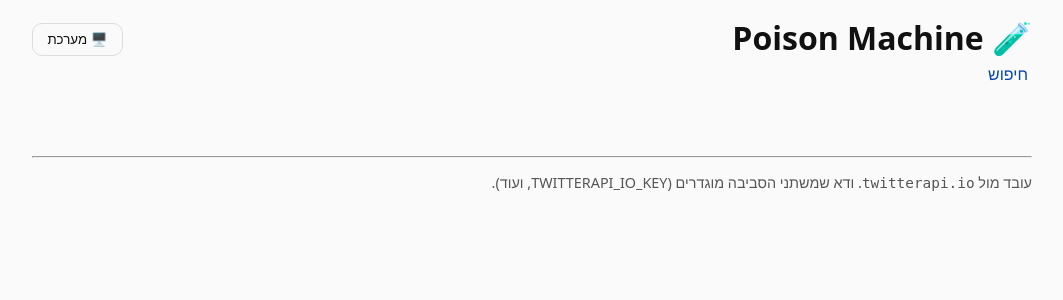
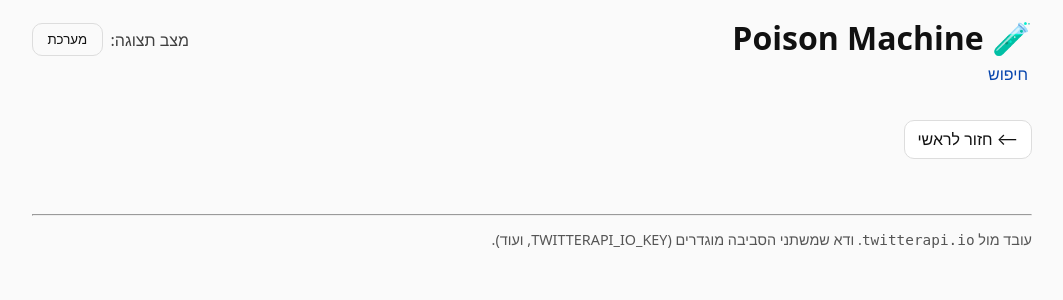
Before and after one commit to yoavik/poison-search, a FastAPI app: template templates/base.html in a window 1280 px wide. Shown: the top 300 px of the page, without its empty margins (108-1171 px from the left). Run offline with FastAPI, Linux system fonts and the light colour scheme; the template is opened without the code that fills it, so the values that code supplies are empty.

Commit message:
Add files via upload
upload version 4

```diff
--- a/static/style.css
+++ b/static/style.css
@@ -37,3 +37,11 @@
 .error{white-space:pre-wrap;background:#3b1f1f;border:1px solid #854a4a;padding:1rem;border-radius:8px;color:#ffdede}
 mark{background: #ffea70; padding: 0 .15em; border-radius: .2em;}
 .topbar{display:flex;align-items:center;justify-content:space-between}
+
+
+.display-mode{display:flex;align-items:center;gap:.5rem}
+.display-mode-title{opacity:.8}
+
+.back-home-wrap{margin:.2rem 0 1rem 0}
+.back-home{display:inline-block;padding:.45rem .8rem;border:1px solid var(--card-border);border-radius:10px;background:var(--card-bg);color:var(--fg);text-decoration:none}
+.back-home:hover{filter:brightness(1.05)}
--- a/templates/base.html
+++ b/templates/base.html
@@ -1,3 +1,4 @@
+
 <!doctype html>
 <html lang="he" dir="rtl" data-theme="system">
   <head>
@@ -6,7 +7,6 @@
     <title>{{ title }}</title>
     <link rel="stylesheet" href="/static/style.css">
     <script>
-      // Theme handling: 'system' | 'light' | 'dark'
       (function() {
         const saved = localStorage.getItem('pm-theme') || 'system';
         document.documentElement.setAttribute('data-theme', saved);
@@ -20,13 +20,8 @@
         window.addEventListener('DOMContentLoaded', () => {
           const btn = document.getElementById('theme-toggle');
           const label = document.getElementById('theme-label');
-          function labelFor(mode){
-            return mode === 'dark' ? '🌙 כהה' : mode === 'light' ? '☀️ בהיר' : '🖥️ מערכת';
-          }
-          function updateLabel(){
-            const mode = document.documentElement.getAttribute('data-theme') || 'system';
-            label.textContent = labelFor(mode);
-          }
+          function labelFor(mode){ return mode === 'dark' ? 'כהה' : mode === 'light' ? 'בהיר' : 'מערכת'; }
+          function updateLabel(){ const mode = document.documentElement.getAttribute('data-theme') || 'system'; label.textContent = labelFor(mode); }
           function cycle() {
             const current = document.documentElement.getAttribute('data-theme') || 'system';
             const next = current === 'system' ? 'light' : current === 'light' ? 'dark' : 'system';
@@ -49,16 +44,26 @@
     <header class="container">
       <div class="topbar">
         <h1>🧪 Poison Machine</h1>
-        <button id="theme-toggle" class="btn-ghost"><span id="theme-label"></span></button>
+        <div class="display-mode">
+          <span class="display-mode-title">מצב תצוגה:</span>
+          <button id="theme-toggle" class="btn-ghost"><span id="theme-label"></span></button>
+        </div>
       </div>
+      {% if role != "GUEST" %}
       <nav>
         <a href="/">חיפוש</a>
         {% if role == "ADMIN" or role == "" %}
           | <a href="/accounts">קבוצת "מכונת הרעל"</a> | <a href="/history">היסטוריה</a>
         {% endif %}
       </nav>
+      {% endif %}
     </header>
     <main class="container">
+      {% if not hide_home_button %}
+      <div class="back-home-wrap">
+        <a class="back-home" href="/">⟵ חזור לראשי</a>
+      </div>
+      {% endif %}
       {% block content %}{% endblock %}
     </main>
     <footer class="container small">
--- a/templates/index.html
+++ b/templates/index.html
@@ -1,4 +1,5 @@
 {% extends "base.html" %}
+{% set hide_home_button = True %}
 {% block content %}
 <h2>חיפוש ביטוי/מילה</h2>
 <form method="post" action="/search" class="card">
```
Also changed, not shown: templates/accounts.html (+8 -7 lines).
